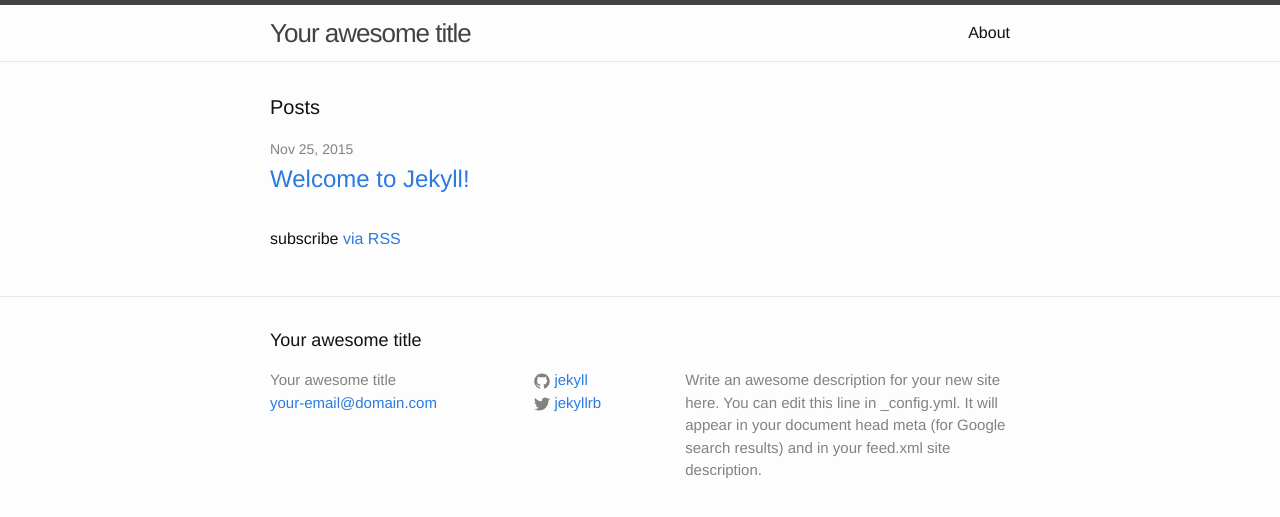
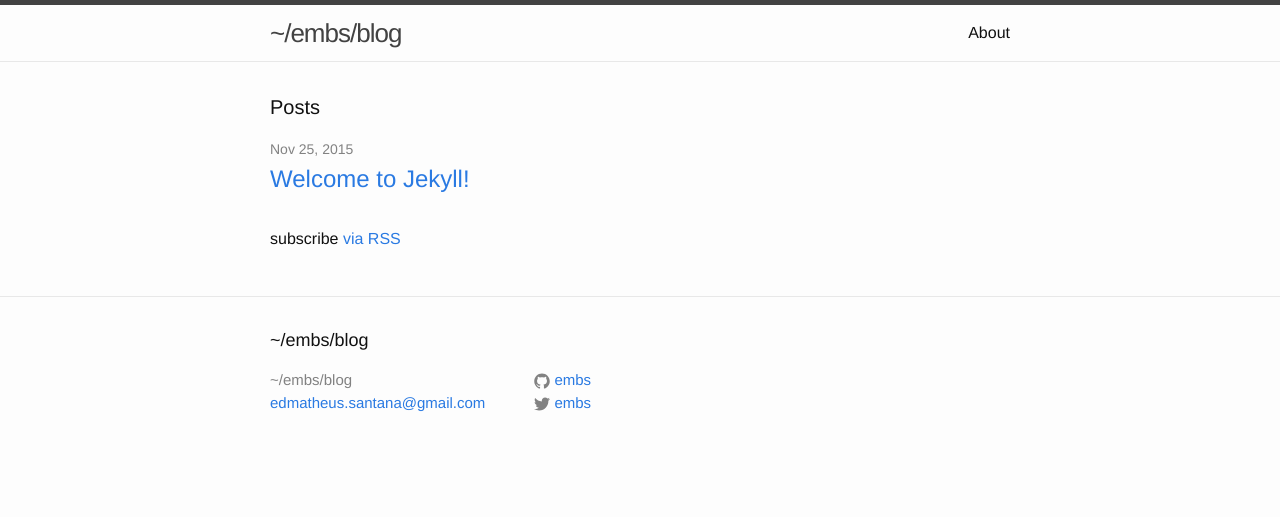
Before and after one commit to embs/blog, a Jekyll site: the page built from index.html, in a window 1280 px wide. Shown: the top 517 px of the page. Built offline with Jekyll 4.4.1, drawn with Linux system fonts in a browser that asks for light colours.

Commit message:
Setup Jekyll configuration

```diff
--- a/_config.yml
+++ b/_config.yml
@@ -1,14 +1,10 @@
-# Site settings
-title: Your awesome title
-email: your-email@domain.com
-description: > # this means to ignore newlines until "baseurl:"
-  Write an awesome description for your new site here. You can edit this
-  line in _config.yml. It will appear in your document head meta (for
-  Google search results) and in your feed.xml site description.
-baseurl: "" # the subpath of your site, e.g. /blog/
-url: "http://yourdomain.com" # the base hostname & protocol for your site
-twitter_username: jekyllrb
-github_username:  jekyll
+title: ~/embs/blog
+email: edmatheus.santana@gmail.com
+description: ""
+baseurl: "/blog"
+url: "http://embs.io"
+twitter_username: embs
+github_username:  embs
 
 # Build settings
 markdown: kramdown
```
